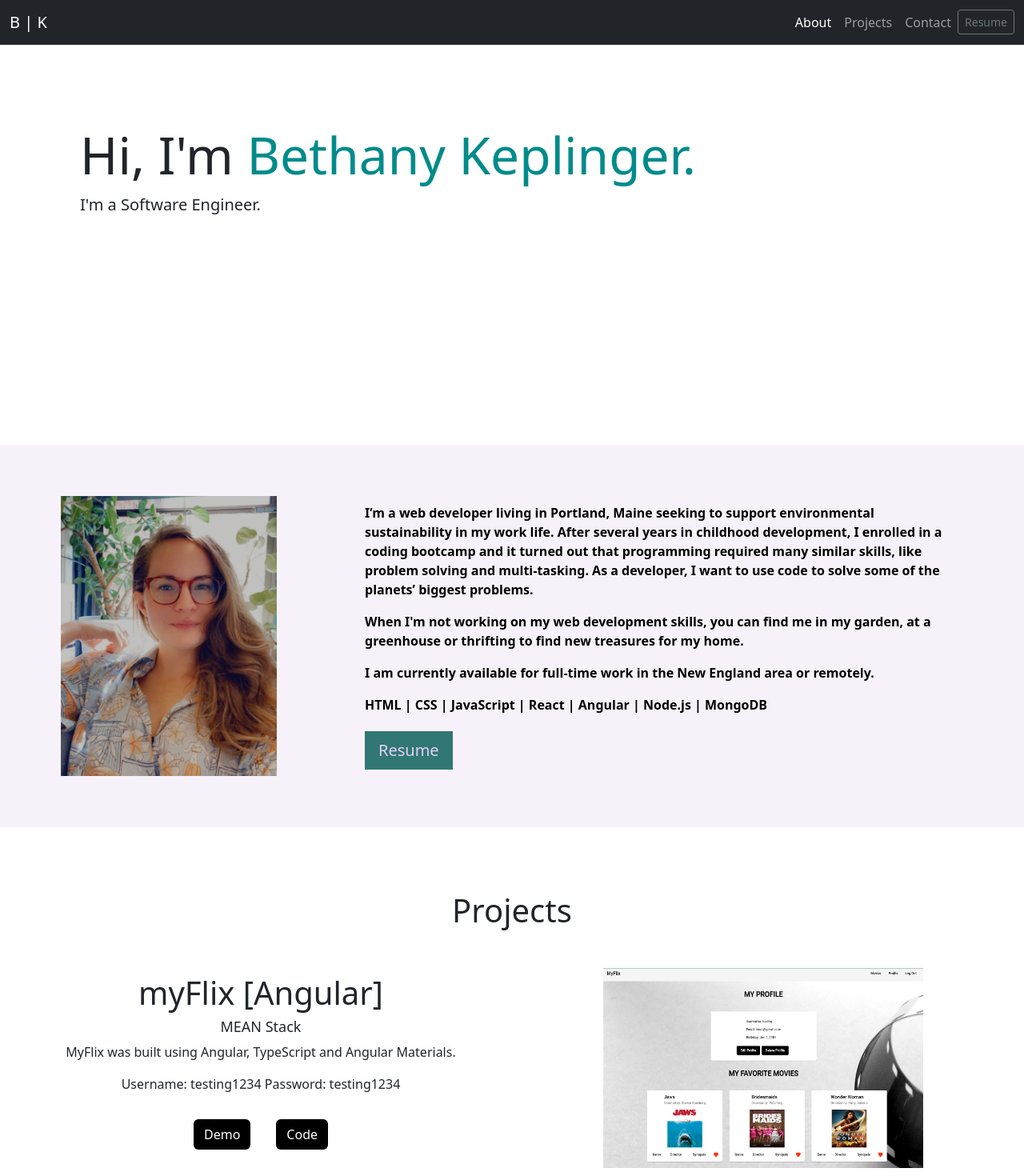
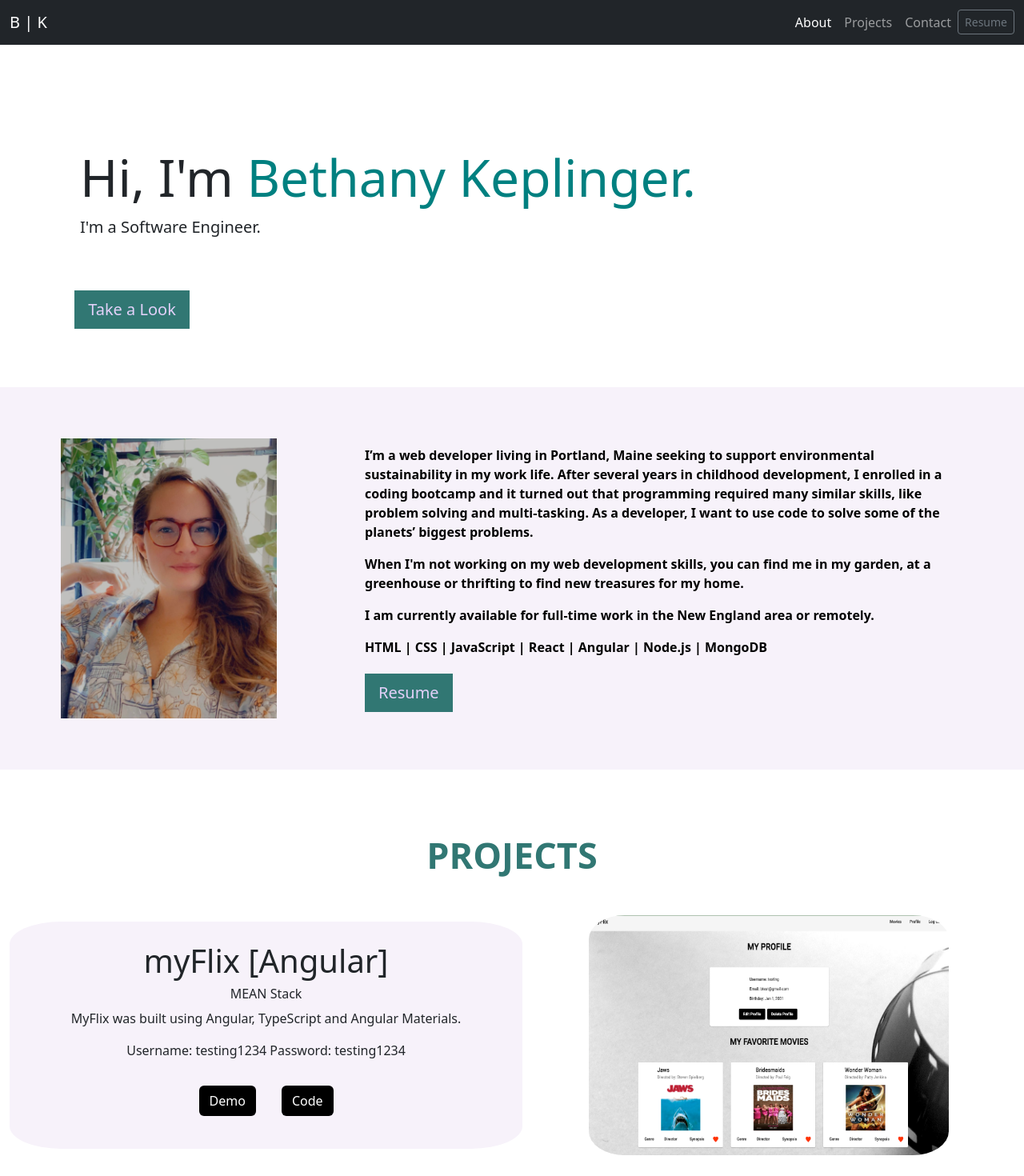
Before and after one commit to BethanyKeplinger/portfolio, a React (Create React App) app: page / in a window 1280 px wide. Shown: the top 1470 px of the page at 80% size. Built offline with nearby package versions, Linux system fonts and the light colour scheme.

Commit message:
Updated CSS
Added background color, h1 color, margins and min-height.

```diff
--- a/src/css/contact.css
+++ b/src/css/contact.css
@@ -1,12 +1,17 @@
 #contact {
+    background-color: #f7f2fa;
     margin: auto;
+    padding: 5%;
     text-align: center;
     min-height: 400px;
 }
 
 .contact-title {
     text-transform: uppercase;
+    color: #317773;
     padding: 1rem;
+    font-size: 45px;
+    font-weight: 600;
 }
 
 .contact-sub {
@@ -14,4 +19,6 @@
 }
 
 .contact-btn {
+    background-color: #317773;
+	color: #E2D1F9;
 }
--- a/src/css/home.css
+++ b/src/css/home.css
@@ -1,12 +1,13 @@
 #home {
-	margin: 100px 0 0 0;
+	margin-top: 10%;
 	font-weight: 700;
-	min-height: 400px;
+	min-height: 300px;
 }
 
 .name-span {
-	color: darkcyan
+	color: teal
 }
+
 .subtitle {
 	margin-bottom: 4rem;
 }
@@ -21,7 +22,9 @@
 }
 
 .projects-button {
-	color: #fff;
+	/* color: #fff; */
 	margin-left: 30px;
 	border-radius: 0%;
+	background-color: #317773;
+	color: #E2D1F9;
 }
--- a/src/css/projects.css
+++ b/src/css/projects.css
@@ -5,10 +5,19 @@
 
 .project-list {
     margin: 3rem 0 3rem 0;
+
+
 }
 
-h2 {
-    font-size: 18px ;
+.projects-title {
+    color: #317773;
+    text-transform: uppercase;
+    font-size: 45px;
+    font-weight: 600;
+}
+
+.project-subtitle {
+    font-size: 16px ;
 }
 
 .code-button {
@@ -19,18 +28,18 @@ h2 {
 
 .project-contents {
     display: block;
+    justify-content: center;
 }
 
 .project-details {
     margin: auto;
-}
-
-.project-photo {
-    display: block;
-    overflow: hidden;
+    padding: 2%;
+    background-color: #f7f2fa;
+    border-radius: 10%;
 }
 
 .gallery {
-    height: 250px;
-    width: 400px;
+    height: 300px;
+    width: 450px;
+    border-radius: 10%;
 }
--- a/src/css/skills.css
+++ b/src/css/skills.css
@@ -1,4 +1,12 @@
+#skills {
+    min-height: 100px;
+    margin-top: 5%;
+}
+
 .skills {
     text-align: center;
+    justify-content: center;
     font-size: large;
+    color: #317773;
+    font-weight: 700;
 }
```
